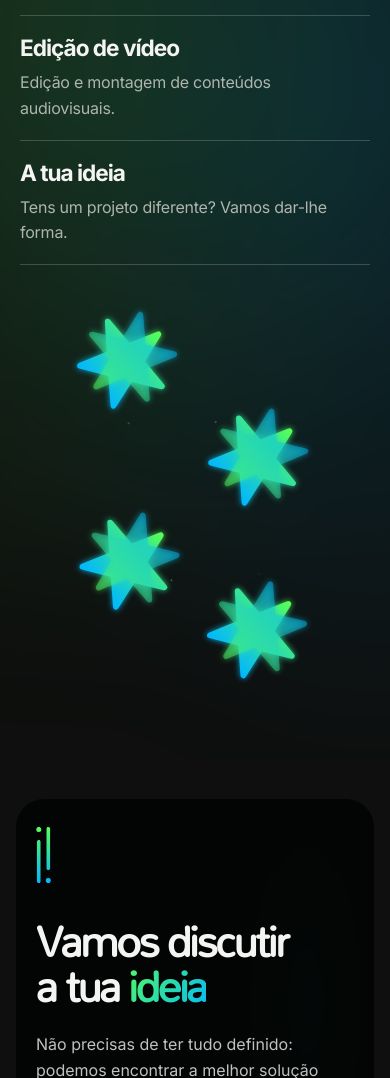
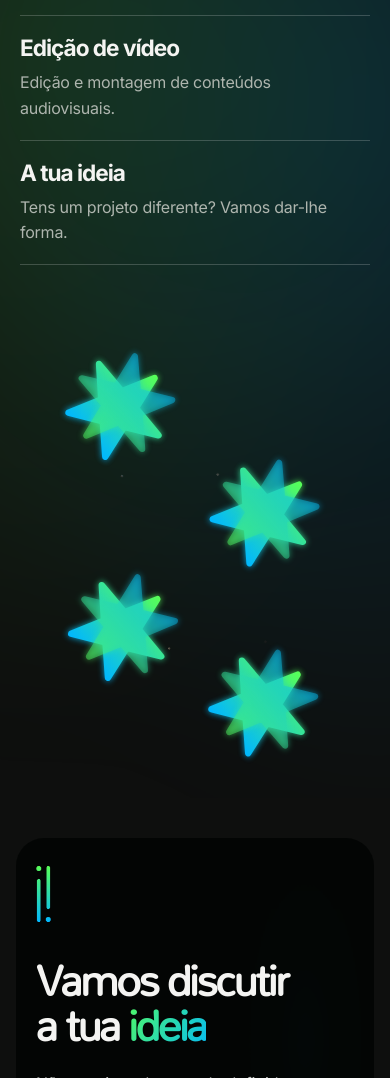
Before and after one commit to iurikrvlh/iuri-designer-grafico, a plain HTML site: page index.html in a window 390 px wide. Shown: the part 4105-5183 px from the top of the page. Drawn offline with Linux system fonts and the light colour scheme.

Commit message:
Atualização da landing page

```diff
--- a/styles.css
+++ b/styles.css
@@ -2290,12 +2290,13 @@ textarea:focus-visible {
   /* SERVIÇOS */
 
   .services {
-    padding: 64px 20px 72px;
+    padding: 64px 20px 32px;
   }
 
   .services__container {
     grid-template-columns: minmax(0, 1fr);
-    gap: 32px;
+    /* Equilibra os 32px finais dos Serviços + 40px iniciais do contacto. */
+    gap: 72px;
   }
 
   .services__heading {
@@ -2322,7 +2323,8 @@ textarea:focus-visible {
   }
 
   .services__right {
-    display: block;
+    display: grid;
+    place-items: center;
     width: 100%;
     padding-top: 0;
     transform: none;
@@ -2338,7 +2340,7 @@ textarea:focus-visible {
   .services__animation {
     width: 100%;
     height: auto;
-    max-height: clamp(300px, 100vw, 420px);
+    max-height: clamp(330px, 110vw, 462px);
     object-fit: contain;
     transform: scale(1.1);
     transform-origin: center;
```
